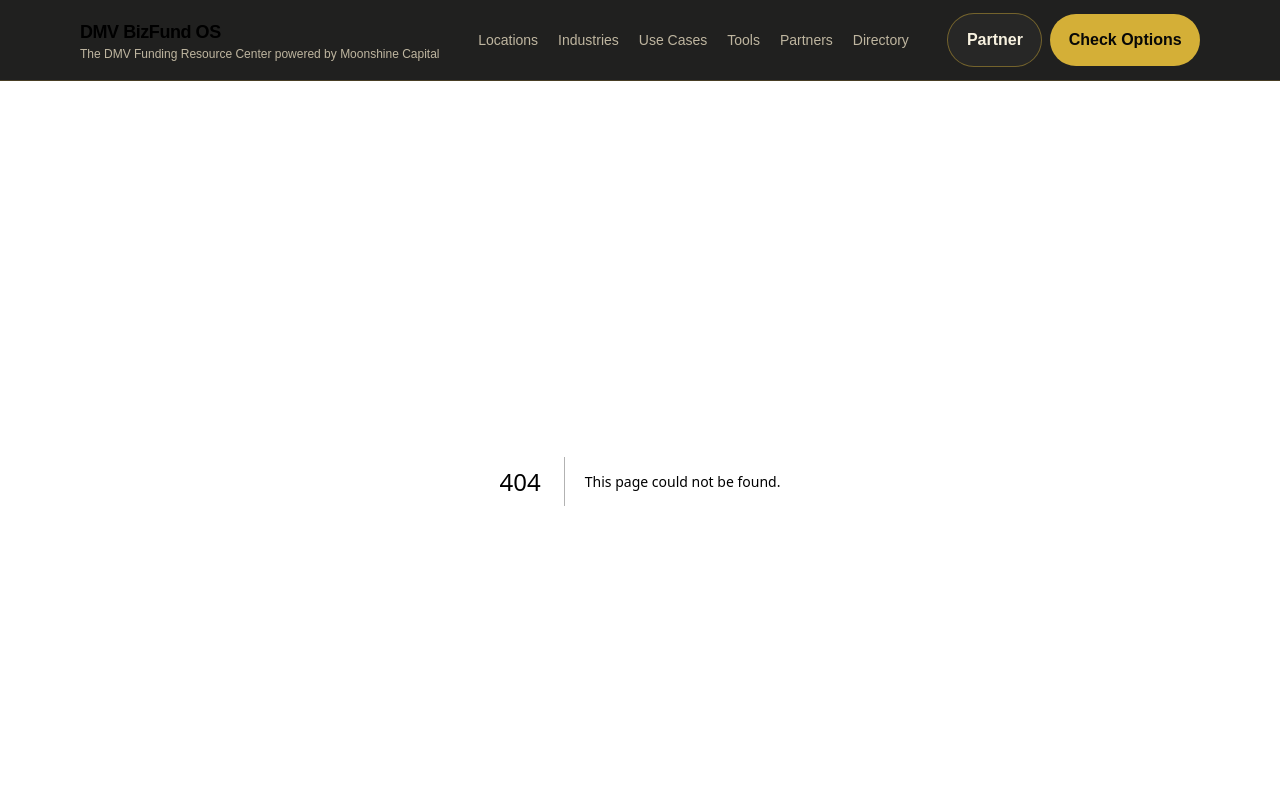
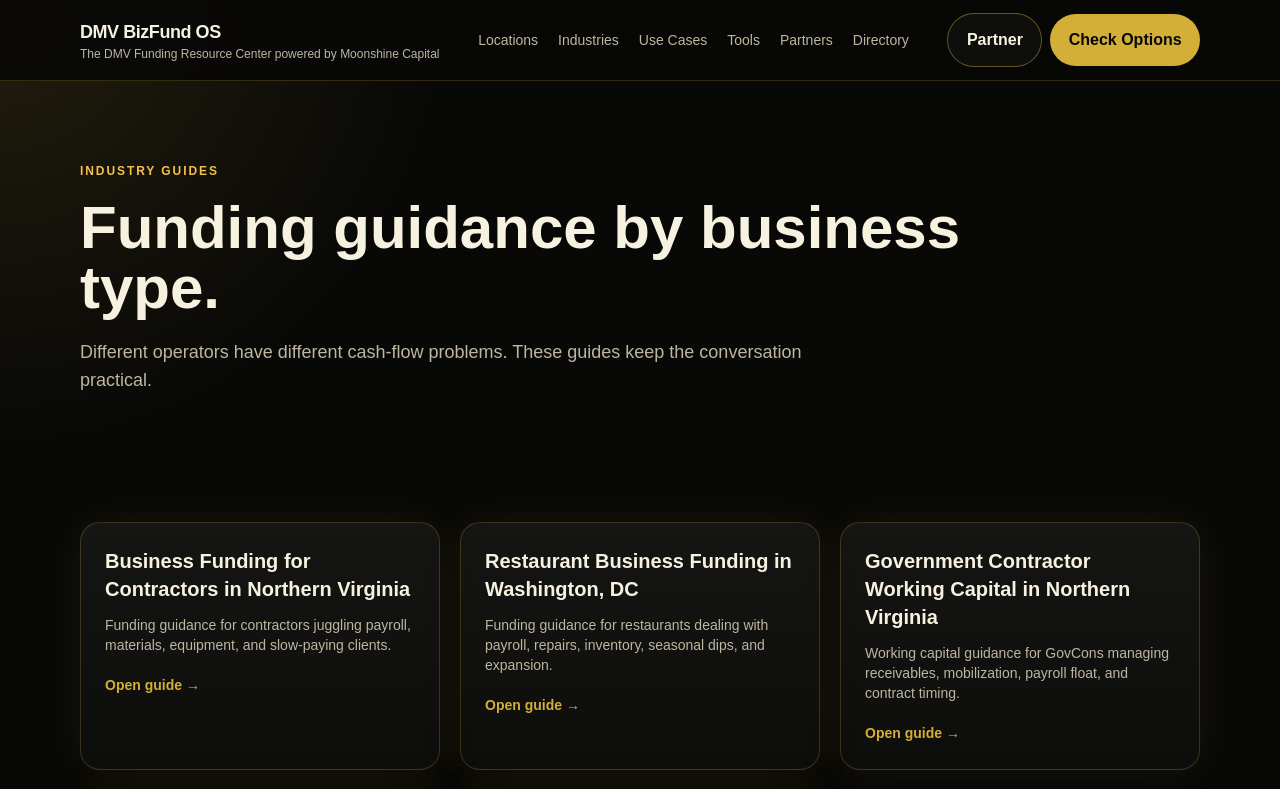
Before and after one commit to JFeimster/dmv-bizfund-os, a Next.js app: page /industries in a window 1280 px wide. Before the commit this address had no page. Shown: the top 789 px of the page. Built offline with nearby package versions, Linux system fonts and the light colour scheme.

Commit message:
Add industries hub page

```diff
--- /dev/null
+++ b/app/industries/page.tsx
@@ -0,0 +1,33 @@
+import CardGrid from "@/components/CardGrid";
+import PageHeader from "@/components/PageHeader";
+import ComplianceNote from "@/components/ComplianceNote";
+import { getIndustries } from "@/lib/content";
+import { createMetadata } from "@/lib/seo";
+
+export const metadata = createMetadata({
+  title: "DMV Industry Funding Guides",
+  description: "Business funding guidance for contractors, restaurants, GovCons, trucking companies, medical practices, and veteran-owned businesses in the DMV.",
+  path: "/industries"
+});
+
+export default function IndustriesPage() {
+  const industries = getIndustries();
+
+  return (
+    <>
+      <PageHeader
+        eyebrow="Industry guides"
+        title="Funding guidance by business type."
+        description="Different operators have different cash-flow problems. These guides keep the conversation practical."
+      />
+      <CardGrid
+        items={industries.map((item) => ({
+          title: item.title,
+          description: item.summary,
+          href: `/industries/${item.slug}`
+        }))}
+      />
+      <ComplianceNote />
+    </>
+  );
+}
```
